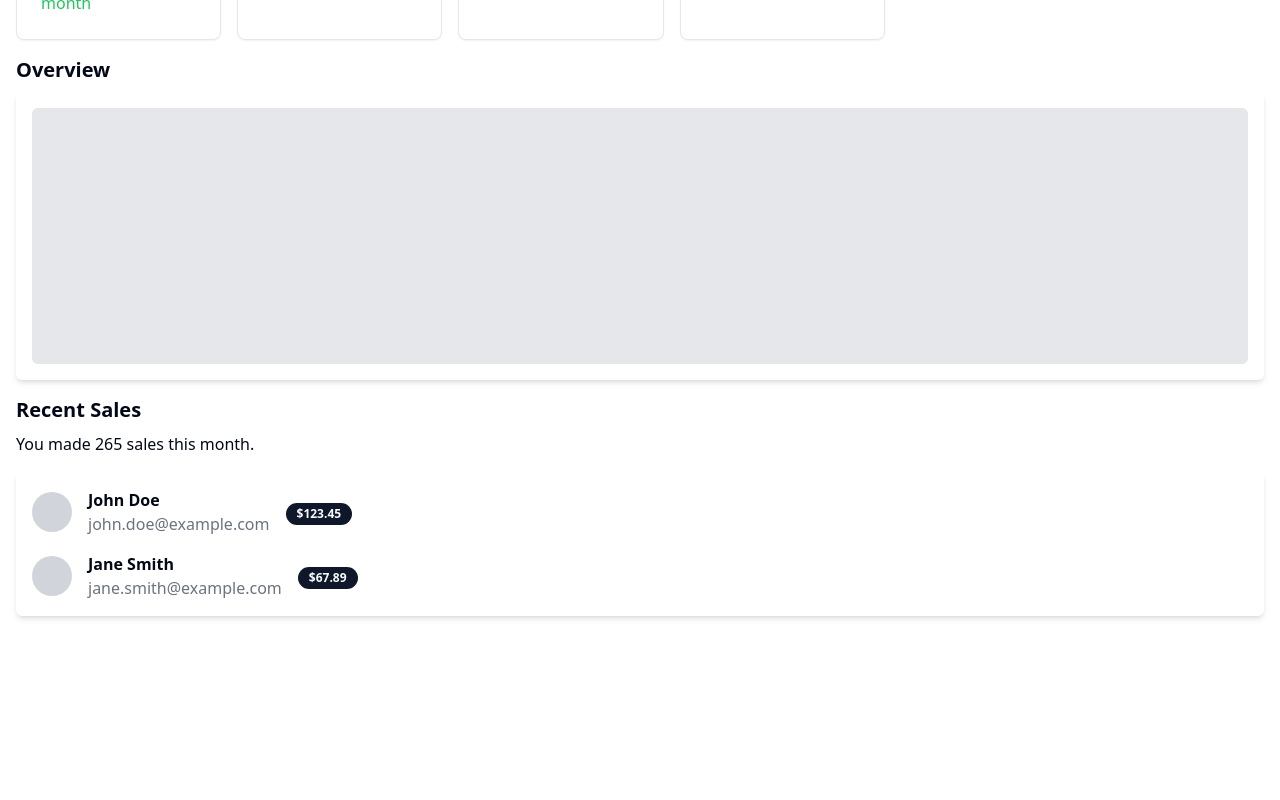
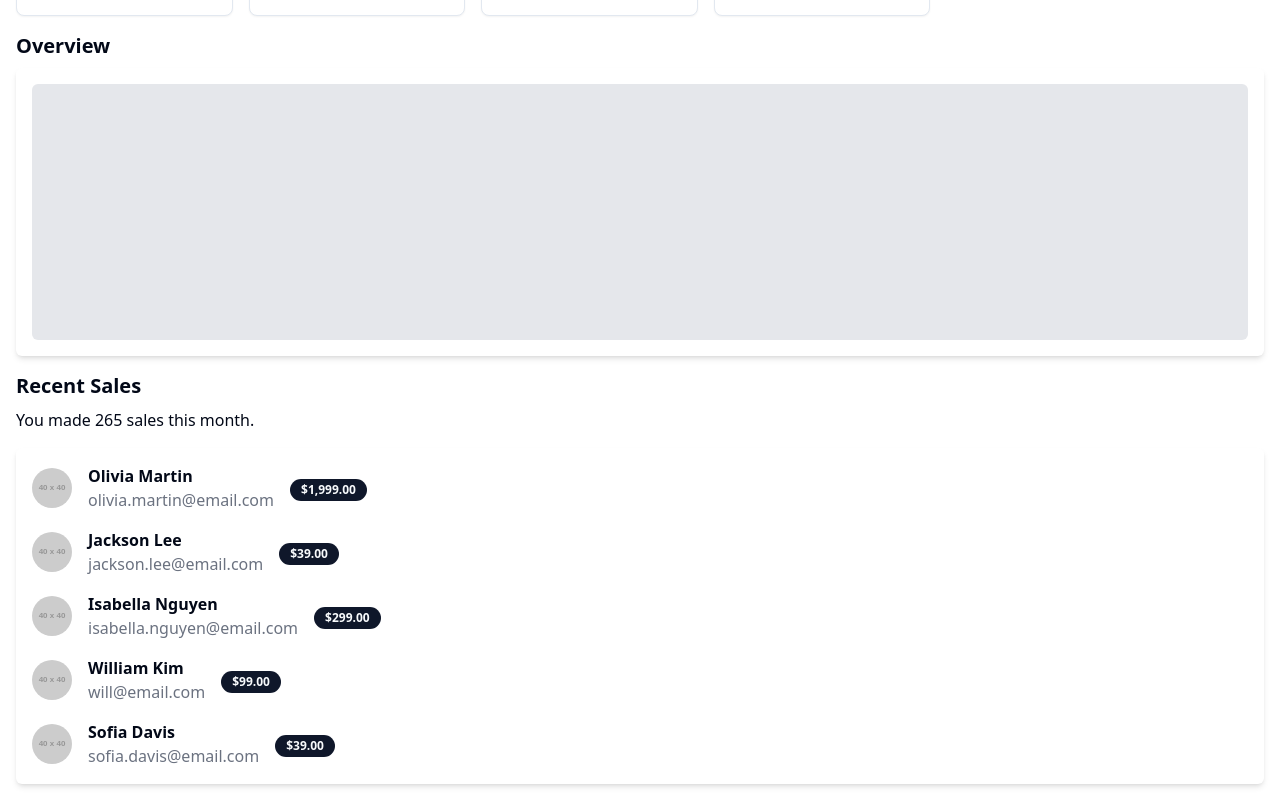
Before and after one commit to GPT-Engineer-App/replica-explained, a React (Vite) app: page / in a window 1280 px wide. Shown: the part 346-1146 px from the top of the page. Before the commit the page ends 978 px from the top, so only its background shows below. Built offline with nearby package versions, Linux system fonts and the light colour scheme.

Commit message:
Replicated the dashboard exactly as per the provided image.

```diff
--- a/src/pages/Index.jsx
+++ b/src/pages/Index.jsx
@@ -2,8 +2,15 @@ import { Tabs, TabsContent, TabsList, TabsTrigger } from "@/components/ui/tabs";
 import { Card, CardContent, CardHeader, CardTitle } from "@/components/ui/card";
 import { Badge } from "@/components/ui/badge";
 import { FaDownload } from "react-icons/fa";
+import { Avatar, AvatarFallback, AvatarImage } from "@/components/ui/avatar";
+import { Input } from "@/components/ui/input";
+import { Button } from "@/components/ui/button";
+import { Calendar } from "@/components/ui/calendar";
+import { format } from "date-fns";
 
 const Index = () => {
+  const dateRange = "Jan 20, 2023 - Feb 09, 2023";
+
   return (
     <div className="p-4">
       <h1 className="text-2xl font-bold mb-4">Dashboard</h1>
@@ -57,11 +64,11 @@ const Index = () => {
           </TabsContent>
         </Tabs>
         <div className="flex items-center space-x-4">
-          <input type="text" placeholder="Jan 20, 2023 - Feb 09, 2023" className="p-2 rounded-md" />
-          <button className="flex items-center space-x-2 bg-blue-500 text-white p-2 rounded-md">
+          <Input type="text" value={dateRange} readOnly className="p-2 rounded-md" />
+          <Button className="flex items-center space-x-2 bg-blue-500 text-white p-2 rounded-md">
             <FaDownload />
             <span>Download</span>
-          </button>
+          </Button>
         </div>
       </div>
       <div className="mb-4">
@@ -78,26 +85,70 @@ const Index = () => {
           {/* Sales list placeholder */}
           <div className="space-y-4">
             <div className="flex items-center space-x-4">
-              <div className="w-10 h-10 bg-gray-300 rounded-full"></div>
+              <Avatar>
+                <AvatarImage src="https://via.placeholder.com/40" />
+                <AvatarFallback>OM</AvatarFallback>
+              </Avatar>
               <div>
-                <p className="font-bold">John Doe</p>
-                <p className="text-gray-500">john.doe@example.com</p>
+                <p className="font-bold">Olivia Martin</p>
+                <p className="text-gray-500">olivia.martin@email.com</p>
               </div>
               <div className="ml-auto">
-                <Badge>$123.45</Badge>
+                <Badge>$1,999.00</Badge>
               </div>
             </div>
             <div className="flex items-center space-x-4">
-              <div className="w-10 h-10 bg-gray-300 rounded-full"></div>
+              <Avatar>
+                <AvatarImage src="https://via.placeholder.com/40" />
+                <AvatarFallback>JL</AvatarFallback>
+              </Avatar>
               <div>
-                <p className="font-bold">Jane Smith</p>
-                <p className="text-gray-500">jane.smith@example.com</p>
+                <p className="font-bold">Jackson Lee</p>
+                <p className="text-gray-500">jackson.lee@email.com</p>
               </div>
               <div className="ml-auto">
-                <Badge>$67.89</Badge>
+                <Badge>$39.00</Badge>
               </div>
             </div>
-            {/* Add more sales items as needed */}
+            <div className="flex items-center space-x-4">
+              <Avatar>
+                <AvatarImage src="https://via.placeholder.com/40" />
+                <AvatarFallback>IN</AvatarFallback>
+              </Avatar>
+              <div>
+                <p className="font-bold">Isabella Nguyen</p>
+                <p className="text-gray-500">isabella.nguyen@email.com</p>
+              </div>
+              <div className="ml-auto">
+                <Badge>$299.00</Badge>
+              </div>
+            </div>
+            <div className="flex items-center space-x-4">
+              <Avatar>
+                <AvatarImage src="https://via.placeholder.com/40" />
+                <AvatarFallback>WK</AvatarFallback>
+              </Avatar>
+              <div>
+                <p className="font-bold">William Kim</p>
+                <p className="text-gray-500">will@email.com</p>
+              </div>
+              <div className="ml-auto">
+                <Badge>$99.00</Badge>
+              </div>
+            </div>
+            <div className="flex items-center space-x-4">
+              <Avatar>
+                <AvatarImage src="https://via.placeholder.com/40" />
+                <AvatarFallback>SD</AvatarFallback>
+              </Avatar>
+              <div>
+                <p className="font-bold">Sofia Davis</p>
+                <p className="text-gray-500">sofia.davis@email.com</p>
+              </div>
+              <div className="ml-auto">
+                <Badge>$39.00</Badge>
+              </div>
+            </div>
           </div>
         </div>
       </div>
```
